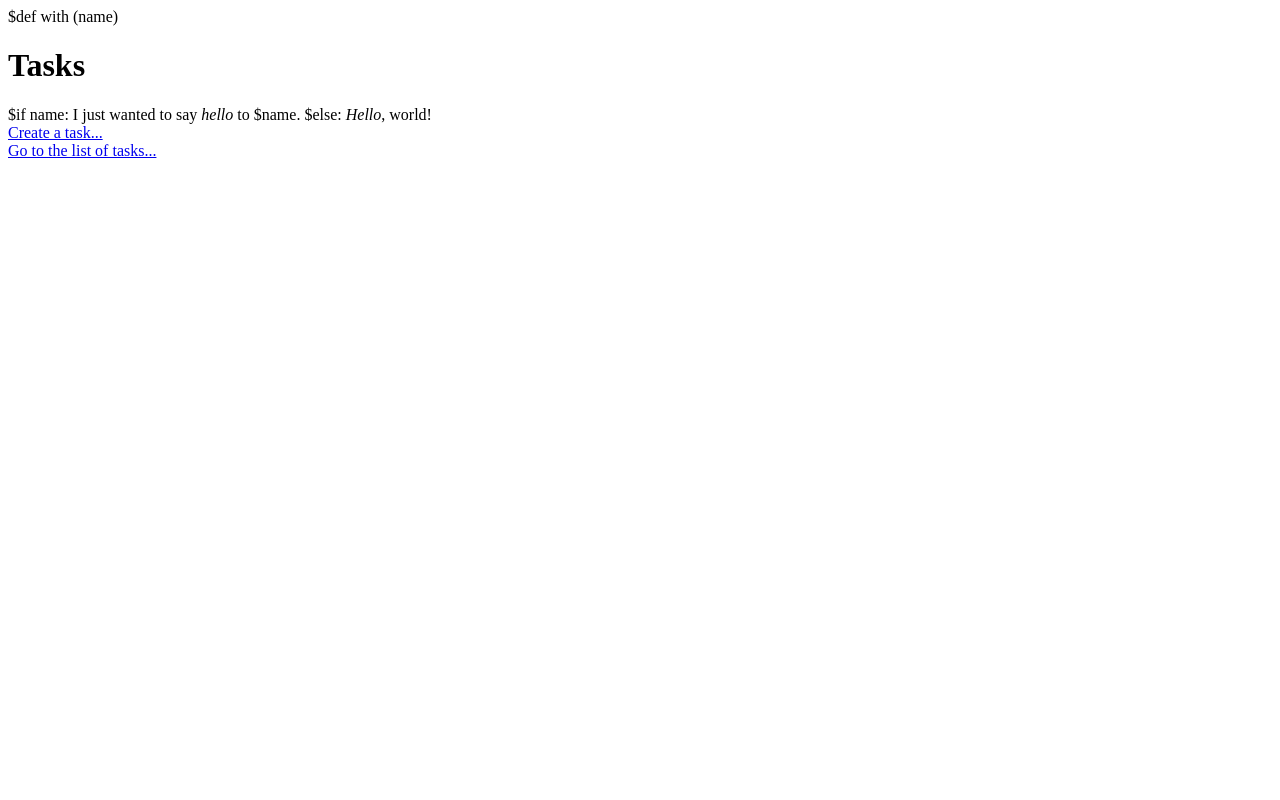
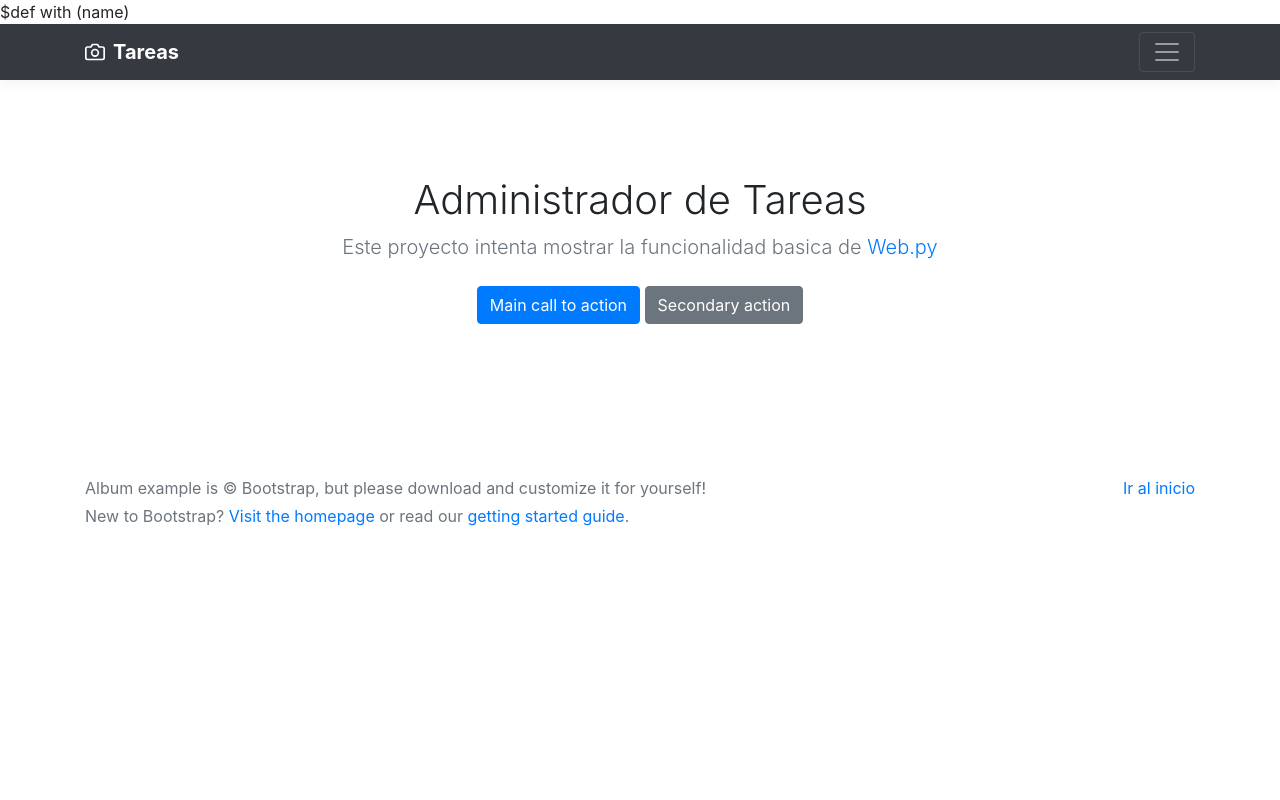
Before and after one commit to johncardozo/webpy, a Python web app: template templates/index.html in a window 1280 px wide. Run offline with Jinja, Linux system fonts and the light colour scheme; the template is opened without the code that fills it, so the values that code supplies are empty; some libraries are stand-ins or nearby versions.

Commit message:
Se agrega bootstrap al proyecto

```diff
--- a/listing.py
+++ b/listing.py
@@ -6,5 +6,4 @@ render = web.template.render('templates/')
 class Listing:
     def GET(self):
         items = db.listing()
-        #print(items)
         return render.list(items)
--- a/templates/index.html
+++ b/templates/index.html
@@ -1,14 +1,133 @@
 $def with (name)
 
-<h1>Tasks</h1>
+<!doctype html>
+<html lang="en">
+  <head>
+    <meta charset="utf-8">
+    <meta name="viewport" content="width=device-width, initial-scale=1, shrink-to-fit=no">
+    <meta name="description" content="">
+    <meta name="author" content="">
 
-$if name:
-    I just wanted to say <em>hello</em> to $name.
-$else:
-    <em>Hello</em>, world!
-<br>
 
-<a href="/create">Create a task...</a>
-<br>
+    <title>Album example for Bootstrap</title>
 
-<a href="/list">Go to the list of tasks...</a>
+    <!-- Bootstrap core CSS -->
+    <link rel="stylesheet" href="https://maxcdn.bootstrapcdn.com/bootstrap/4.0.0/css/bootstrap.min.css" integrity="sha384-Gn5384xqQ1aoWXA+058RXPxPg6fy4IWvTNh0E263XmFcJlSAwiGgFAW/dAiS6JXm" crossorigin="anonymous">
+
+
+    <!-- Custom styles for this template -->
+    <style>
+        :root {
+        --jumbotron-padding-y: 3rem;
+        }
+
+        .jumbotron {
+        padding-top: var(--jumbotron-padding-y);
+        padding-bottom: var(--jumbotron-padding-y);
+        margin-bottom: 0;
+        background-color: #fff;
+        }
+        @media (min-width: 768px) {
+        .jumbotron {
+            padding-top: calc(var(--jumbotron-padding-y) * 2);
+            padding-bottom: calc(var(--jumbotron-padding-y) * 2);
+        }
+        }
+
+        .jumbotron p:last-child {
+        margin-bottom: 0;
+        }
+
+        .jumbotron-heading {
+        font-weight: 300;
+        }
+
+        .jumbotron .container {
+        max-width: 40rem;
+        }
+
+        footer {
+        padding-top: 3rem;
+        padding-bottom: 3rem;
+        }
+
+        footer p {
+        margin-bottom: .25rem;
+        }
+
+        .box-shadow { box-shadow: 0 .25rem .75rem rgba(0, 0, 0, .05); }
+
+    </style>
+
+
+
+  </head>
+
+  <body>
+
+    <header>
+      <div class="collapse bg-dark" id="navbarHeader">
+        <div class="container">
+          <div class="row">
+            <div class="col-sm-8 col-md-7 py-4">
+              <h4 class="text-white">Acerca</h4>
+              <p class="text-muted">Este proyecto es hehco como ejemplo para el curso de Construccion de Software de la Maestria en Telecomunicaciones de la <a href="http://www.usta.edu.co" target="_blank">Universidad Santo Tomas</a>.</p>
+            </div>
+            <div class="col-sm-4 offset-md-1 py-4">
+              <h4 class="text-white">Contact</h4>
+              <ul class="list-unstyled">
+                <li><a href="#" class="text-white">Follow on Twitter</a></li>
+                <li><a href="#" class="text-white">Like on Facebook</a></li>
+                <li><a href="#" class="text-white">Email me</a></li>
+              </ul>
+            </div>
+          </div>
+        </div>
+      </div>
+      <div class="navbar navbar-dark bg-dark box-shadow">
+        <div class="container d-flex justify-content-between">
+          <a href="#" class="navbar-brand d-flex align-items-center">
+            <svg xmlns="http://www.w3.org/2000/svg" width="20" height="20" viewBox="0 0 24 24" fill="none" stroke="currentColor" stroke-width="2" stroke-linecap="round" stroke-linejoin="round" class="mr-2"><path d="M23 19a2 2 0 0 1-2 2H3a2 2 0 0 1-2-2V8a2 2 0 0 1 2-2h4l2-3h6l2 3h4a2 2 0 0 1 2 2z"></path><circle cx="12" cy="13" r="4"></circle></svg>
+            <strong>Tareas</strong>
+          </a>
+          <button class="navbar-toggler" type="button" data-toggle="collapse" data-target="#navbarHeader" aria-controls="navbarHeader" aria-expanded="false" aria-label="Toggle navigation">
+            <span class="navbar-toggler-icon"></span>
+          </button>
+        </div>
+      </div>
+    </header>
+
+    <main role="main">
+
+      <section class="jumbotron text-center">
+        <div class="container">
+          <h1 class="jumbotron-heading">Administrador de Tareas</h1>
+          <p class="lead text-muted">Este proyecto intenta mostrar la funcionalidad basica de <a href="http://webpy.org/" target="_blank">Web.py</a></p>
+          <p>
+            <a href="/create" class="btn btn-primary my-2">Main call to action</a>
+            <a href="/list" class="btn btn-secondary my-2">Secondary action</a>
+          </p>
+        </div>
+      </section>
+
+    </main>
+
+    <footer class="text-muted">
+      <div class="container">
+        <p class="float-right">
+          <a href="#">Ir al inicio</a>
+        </p>
+        <p>Album example is &copy; Bootstrap, but please download and customize it for yourself!</p>
+        <p>New to Bootstrap? <a href="../../">Visit the homepage</a> or read our <a href="../../getting-started/">getting started guide</a>.</p>
+      </div>
+    </footer>
+
+    <!-- Bootstrap core JavaScript
+    ================================================== -->
+    <!-- Placed at the end of the document so the pages load faster -->
+    <script src="https://code.jquery.com/jquery-3.2.1.slim.min.js" integrity="sha384-KJ3o2DKtIkvYIK3UENzmM7KCkRr/rE9/Qpg6aAZGJwFDMVNA/GpGFF93hXpG5KkN" crossorigin="anonymous"></script>
+    <script src="https://cdnjs.cloudflare.com/ajax/libs/popper.js/1.12.9/umd/popper.min.js" integrity="sha384-ApNbgh9B+Y1QKtv3Rn7W3mgPxhU9K/ScQsAP7hUibX39j7fakFPskvXusvfa0b4Q" crossorigin="anonymous"></script>
+    <script src="https://maxcdn.bootstrapcdn.com/bootstrap/4.0.0/js/bootstrap.min.js" integrity="sha384-JZR6Spejh4U02d8jOt6vLEHfe/JQGiRRSQQxSfFWpi1MquVdAyjUar5+76PVCmYl" crossorigin="anonymous"></script>
+
+  </body>
+</html>
```
Also changed, not shown: readme.md.
